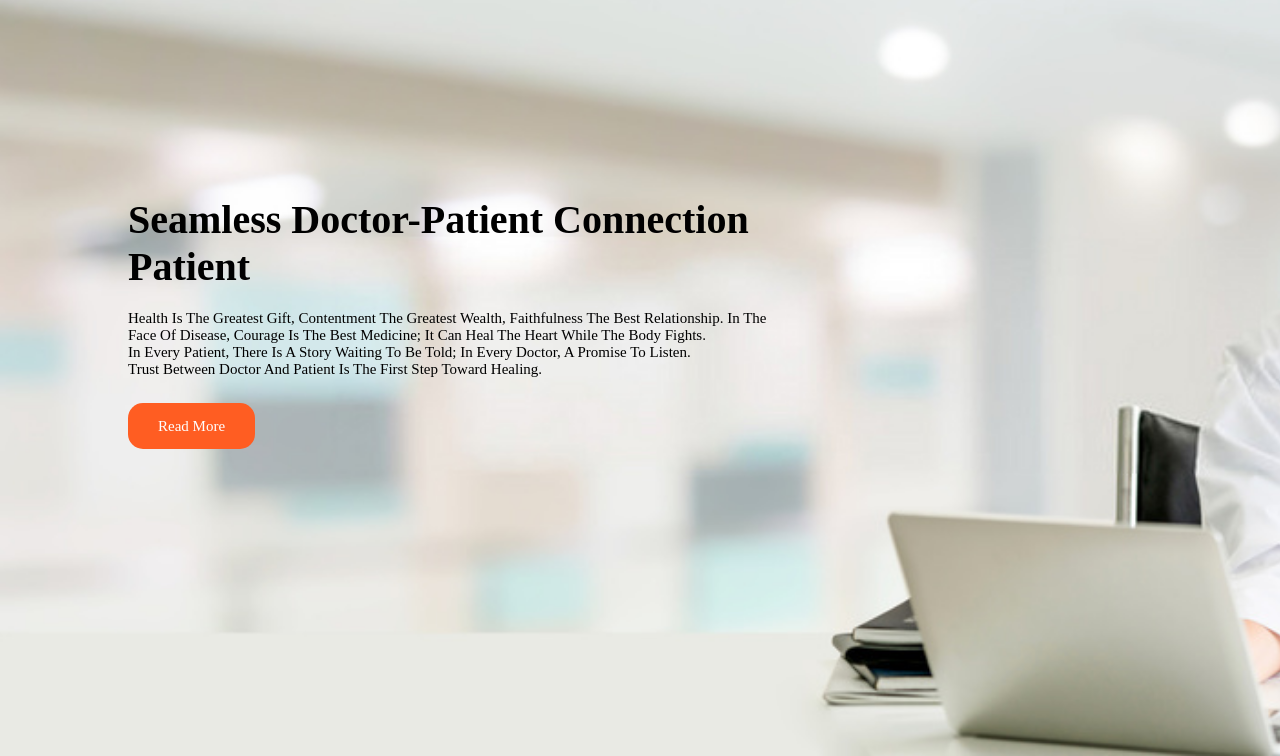
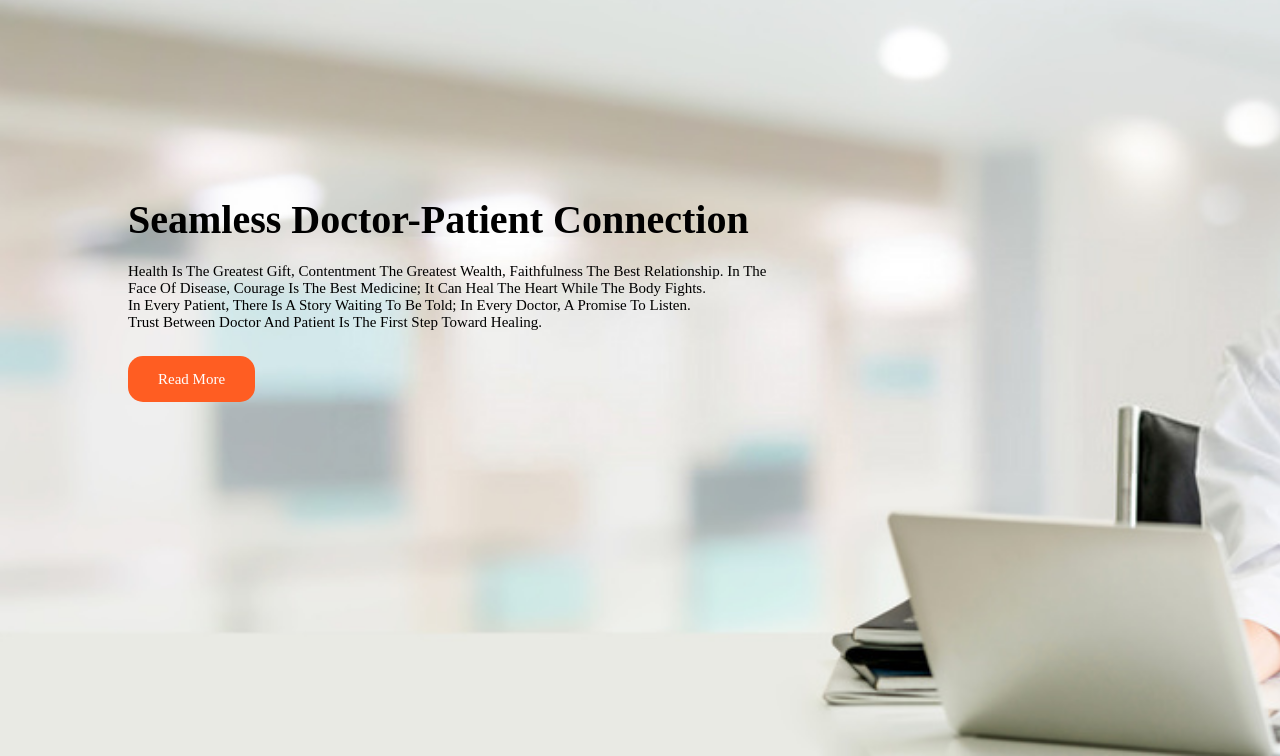
Before and after one commit to m-akanksha49/health-project, a plain HTML site: page index.html in a window 1280 px wide. Shown: the part 44-800 px from the top of the page. Drawn offline with nearby package versions, Linux system fonts and the light colour scheme.

Commit message:
Update index.html

```diff
--- a/index.html
+++ b/index.html
@@ -46,8 +46,7 @@
                                                     <div class="background-content">
                                                         <h1>
                                                        Seamless Doctor-Patient Connection
-                                                         <br>
-                                                         patient
+
                                                          </h1>
                                                          <p>
                                                         Health is the greatest gift, contentment the greatest wealth, faithfulness the best relationship.
```
